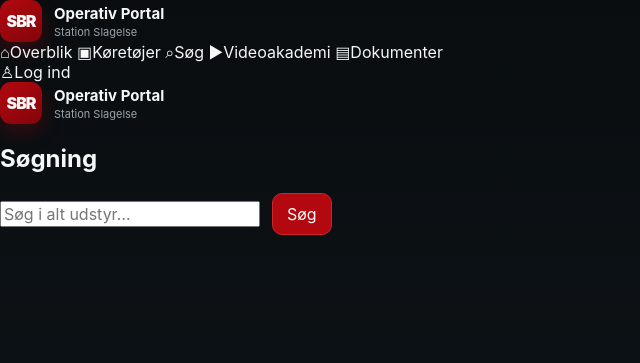
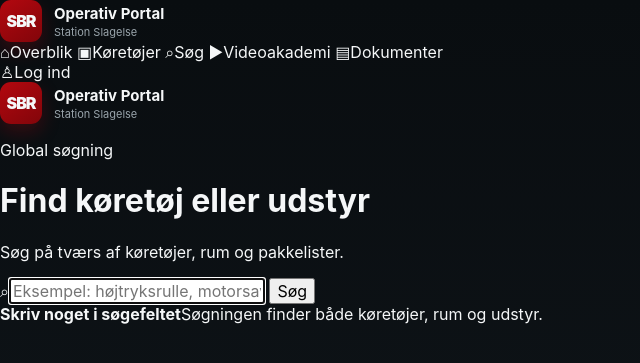
Before and after one commit to flr45/Pakkeliste_SBR, a FastAPI app: page /search in a window 1280 px wide. Shown: the top 363 px of the page, without its empty margins (0-640 px from the left). Run offline with FastAPI, Linux system fonts and the light colour scheme.

Commit message:
Upgrade global search results page

```diff
--- a/templates/search.html
+++ b/templates/search.html
@@ -1,24 +1,63 @@
-{% extends "base.html" %}{% block content %}
-<h2>Søgning</h2>
-<form method="get" class="row mt8">
-  <input class="input" name="q" value="{{ q or '' }}" placeholder="Søg i alt udstyr…" style="min-width:260px">
-  <button class="btn">Søg</button>
+{% extends "base.html" %}
+{% block title %}Søg · SBR Operativ Portal{% endblock %}
+{% block content %}
+<header class="page-header">
+  <div>
+    <p class="kicker">Global søgning</p>
+    <h1>Find køretøj eller udstyr</h1>
+    <p class="lead">Søg på tværs af køretøjer, rum og pakkelister.</p>
+  </div>
+</header>
+
+<form method="get" action="/search" class="global-search-form">
+  <label class="search-field wide"><span>⌕</span><input name="q" value="{{ q }}" placeholder="Eksempel: højtryksrulle, motorsav eller M2" autofocus></label>
+  <button class="primary-button" type="submit">Søg</button>
 </form>
 
 {% if q %}
-  <div class="small mt12">Resultater for <strong>{{ q }}</strong> ({{ results|length }})</div>
-  {% for r in results %}
-    <div class="card">
-      <div class="row" style="justify-content:space-between">
-        <div>
-          <strong>{{ r.item_name }}</strong>
-          <div class="small">{{ r.vehicle_name }} • {{ r.place_name }} • Antal: {{ r.quantity }}</div>
-        </div>
-        <a class="btn" href="/vehicle/{{ r.vehicle_id }}?open_place={{ r.place_id }}&highlight_item={{ r.item_id }}">Åbn</a>
-      </div>
+  <section class="search-summary">
+    <span>Resultater for</span><strong>“{{ q }}”</strong>
+  </section>
+
+  <section class="search-group">
+    <div class="section-title-row"><h2>Udstyr</h2><span class="count-label">{{ items|length }}</span></div>
+    <div class="result-list">
+      {% for item in items %}
+        <a class="result-row" href="/item/{{ item.id }}">
+          <span class="result-type">UDSTYR</span>
+          <span><strong>{{ item.name }}</strong><small>{{ item.vehicle.name }} · {{ item.place.name }}{% if item.note %} · {{ item.note }}{% endif %}</small></span>
+          <span class="row-arrow">›</span>
+        </a>
+      {% else %}<div class="empty-inline">Ingen udstyrsmatch.</div>{% endfor %}
     </div>
-  {% else %}
-    <p class="small mt12">Ingen match.</p>
-  {% endfor %}
+  </section>
+
+  <section class="search-group">
+    <div class="section-title-row"><h2>Rum</h2><span class="count-label">{{ places|length }}</span></div>
+    <div class="result-list">
+      {% for place in places %}
+        <a class="result-row" href="/vehicle/{{ place.vehicle.id }}/place/{{ place.id }}">
+          <span class="result-type">RUM</span>
+          <span><strong>{{ place.name }}</strong><small>{{ place.vehicle.name }}</small></span>
+          <span class="row-arrow">›</span>
+        </a>
+      {% else %}<div class="empty-inline">Ingen rummatch.</div>{% endfor %}
+    </div>
+  </section>
+
+  <section class="search-group">
+    <div class="section-title-row"><h2>Køretøjer</h2><span class="count-label">{{ vehicles|length }}</span></div>
+    <div class="result-list">
+      {% for vehicle in vehicles %}
+        <a class="result-row" href="/vehicle/{{ vehicle.id }}">
+          <span class="result-type">KØRETØJ</span>
+          <span><strong>{{ vehicle.name }}</strong><small>{{ vehicle.description or 'Ingen beskrivelse' }}</small></span>
+          <span class="row-arrow">›</span>
+        </a>
+      {% else %}<div class="empty-inline">Ingen køretøjsmatch.</div>{% endfor %}
+    </div>
+  </section>
+{% else %}
+  <div class="empty-panel large"><strong>Skriv noget i søgefeltet</strong><span>Søgningen finder både køretøjer, rum og udstyr.</span></div>
 {% endif %}
 {% endblock %}
```
